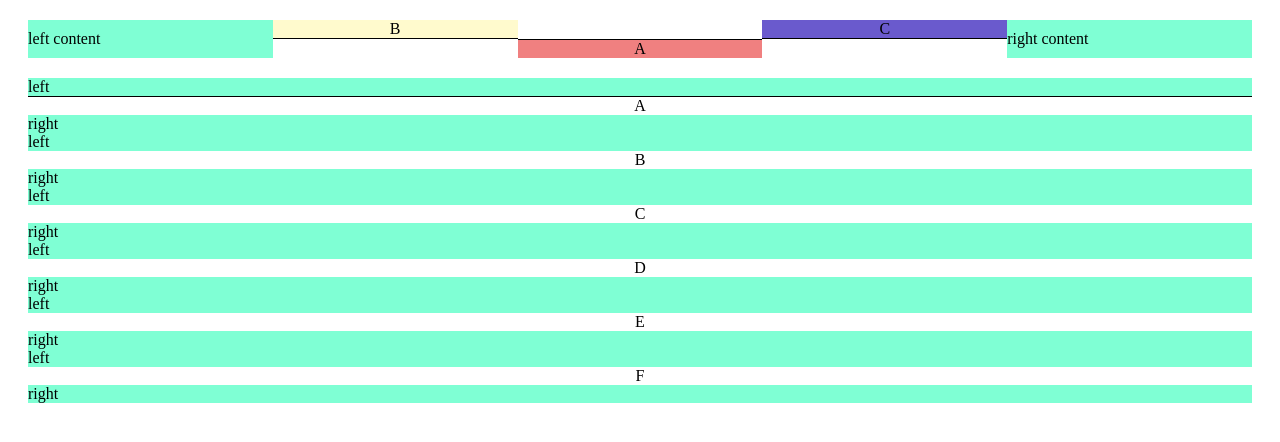
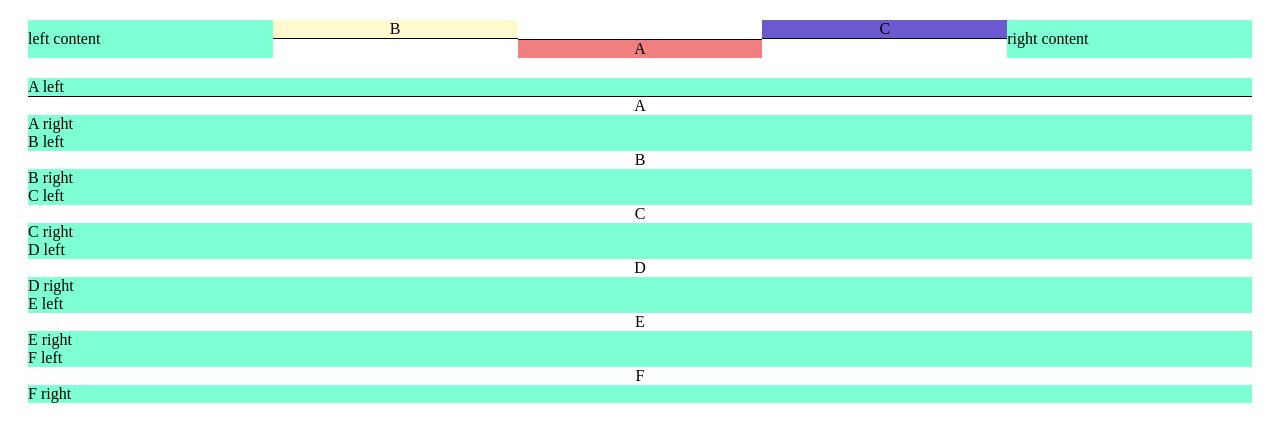
Before and after one commit to seachel/Treehehe, a plain HTML site: page TreeTest/gridtree.html in a window 1280 px wide. Drawn offline with nearby package versions, Linux system fonts and the light colour scheme; some packages are replaced by stand-ins of ours.

Commit message:
Added node label to lef/right content to see how it's laid out.

```diff
--- a/TreeTest/gridtree.html
+++ b/TreeTest/gridtree.html
@@ -44,29 +44,29 @@
 </div>
 
 <div class="tree2 tree">
-	<div class="tree2_A_left rule-left rule-text">left</div>
+	<div class="tree2_A_left rule-left rule-text">A left</div>
 	<div class="tree2_A root node">A</div>
-	<div class="tree2_A_right rule-right rule-text">right</div>
+	<div class="tree2_A_right rule-right rule-text">A right</div>
 
-	<div class="tree2_B_left rule-left rule-text">left</div>
+	<div class="tree2_B_left rule-left rule-text">B left</div>
 	<div class="tree2_B node">B</div>
-	<div class="tree2_B_right rule-right rule-text">right</div>
+	<div class="tree2_B_right rule-right rule-text">B right</div>
 
-	<div class="tree2_C_left rule-left rule-text">left</div>
+	<div class="tree2_C_left rule-left rule-text">C left</div>
 	<div class="tree2_C node">C</div>
-	<div class="tree2_C_right rule-right rule-text">right</div>
+	<div class="tree2_C_right rule-right rule-text">C right</div>
 
-	<div class="tree2_D_left rule-left rule-text">left</div>
+	<div class="tree2_D_left rule-left rule-text">D left</div>
 	<div class="tree2_D node">D</div>
-	<div class="tree2_D_right rule-right rule-text">right</div>
+	<div class="tree2_D_right rule-right rule-text">D right</div>
 
-	<div class="tree2_E_left rule-left rule-text">left</div>
+	<div class="tree2_E_left rule-left rule-text">E left</div>
 	<div class="tree2_E node">E</div>
-	<div class="tree2_E_right rule-right rule-text">right</div>
+	<div class="tree2_E_right rule-right rule-text">E right</div>
 
-	<div class="tree2_F_left rule-left rule-text">left</div>
+	<div class="tree2_F_left rule-left rule-text">F left</div>
 	<div class="tree2_F node">F</div>
-	<div class="tree2_F_right rule-right rule-text">right</div>
+	<div class="tree2_F_right rule-right rule-text">F right</div>
 </div>
 
 </body>
```
